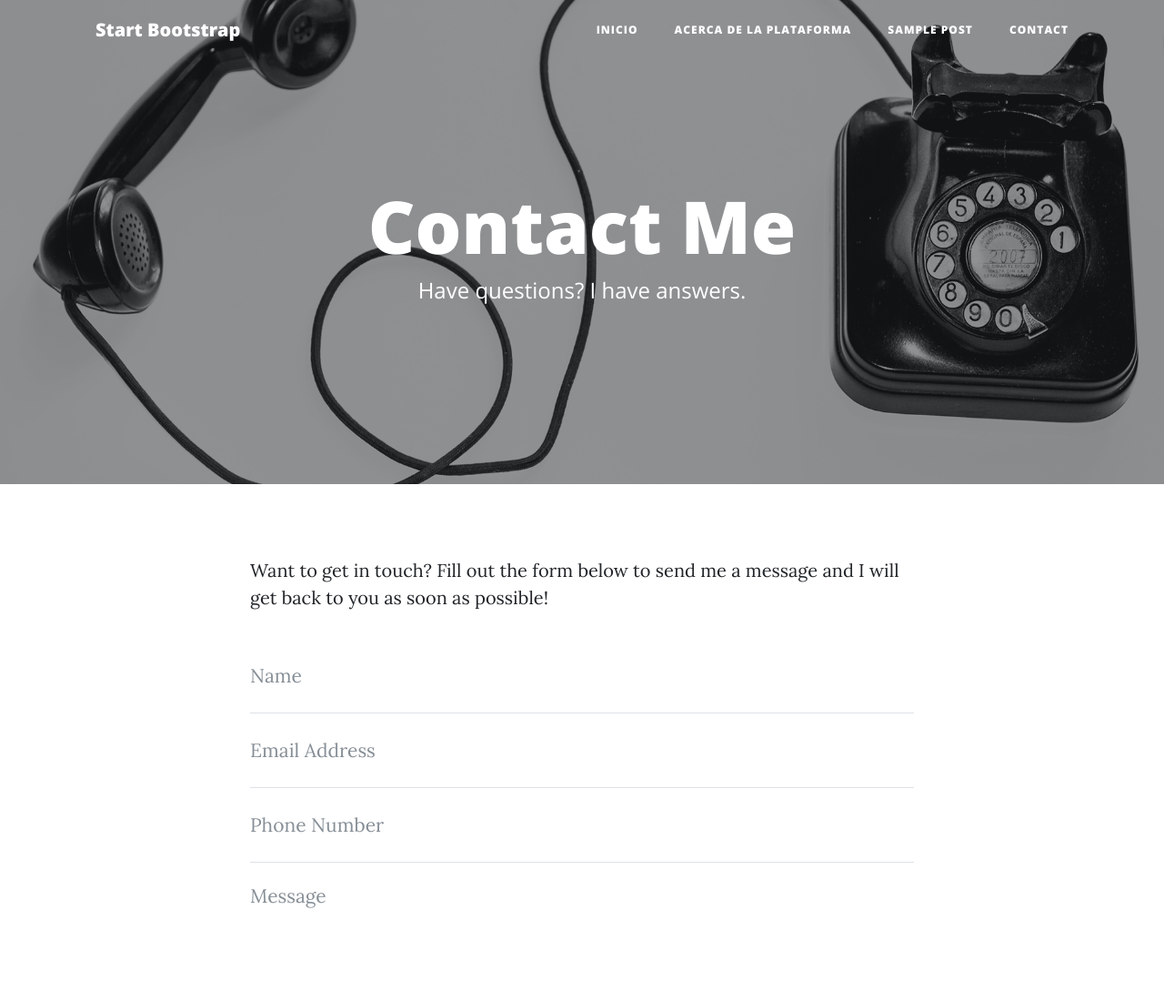
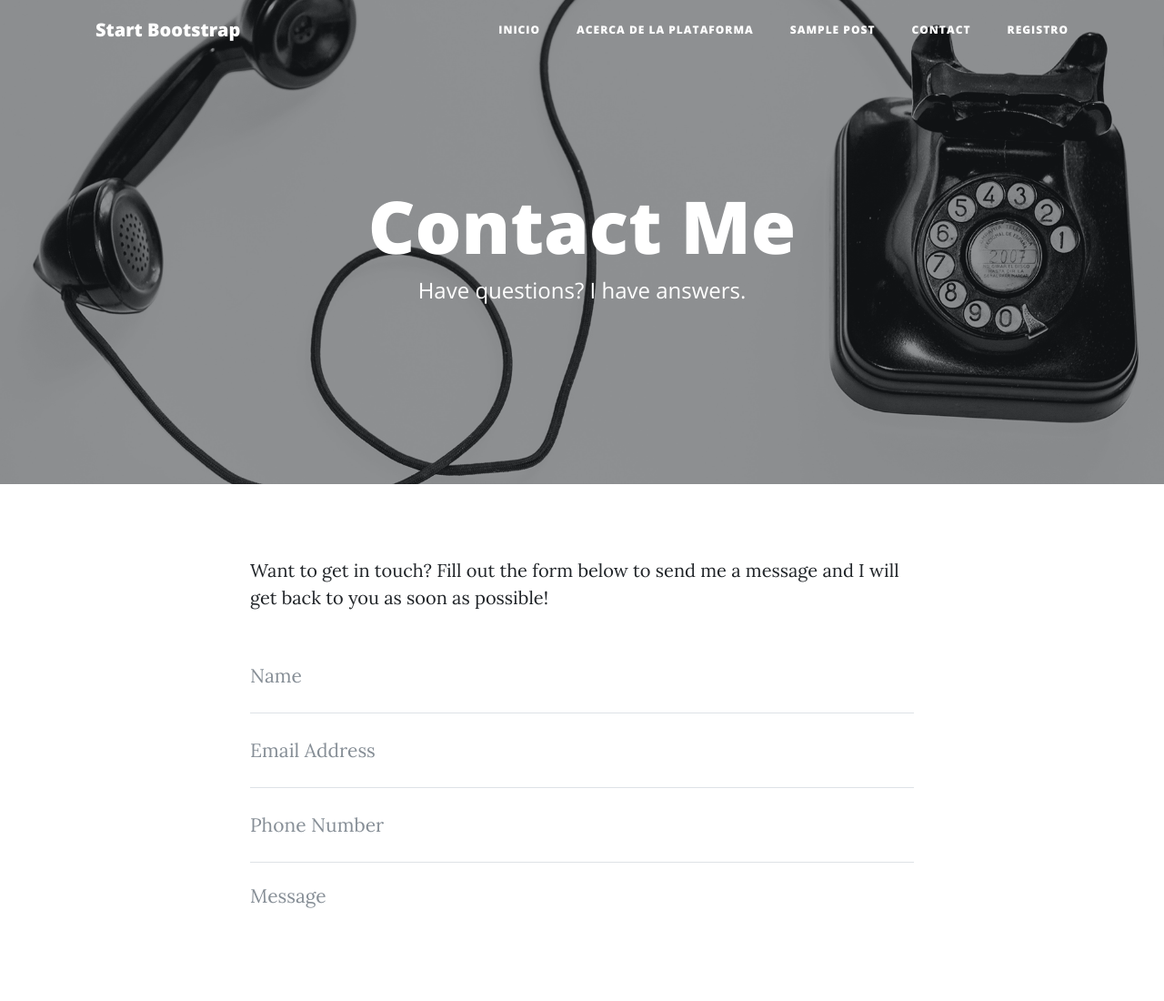
Before and after one commit to EmmanuelDiaz95/uniplataforma, a website: page contact.html in a window 1280 px wide. Shown: the top 1100 px of the page at 91% size. Drawn offline with nearby package versions, Linux system fonts and the light colour scheme.

Commit message:
se agrega botones de registro

```diff
--- a/contact.html
+++ b/contact.html
@@ -46,6 +46,9 @@
             </li>
             <li class="nav-item">
               <a class="nav-link" href="contact.html">Contact</a>
+            </li>
+            <li class="nav-item">
+              <a class="nav-link" href="registro.html">Registro</a>
             </li>
           </ul>
         </div>
```
Also changed, not shown: about.html (+3 -1 lines).
